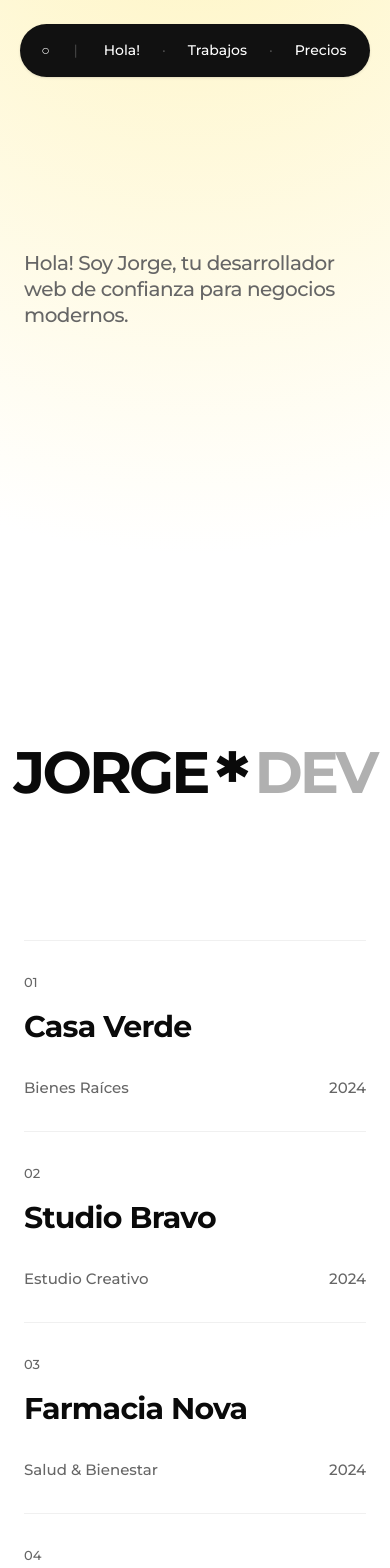
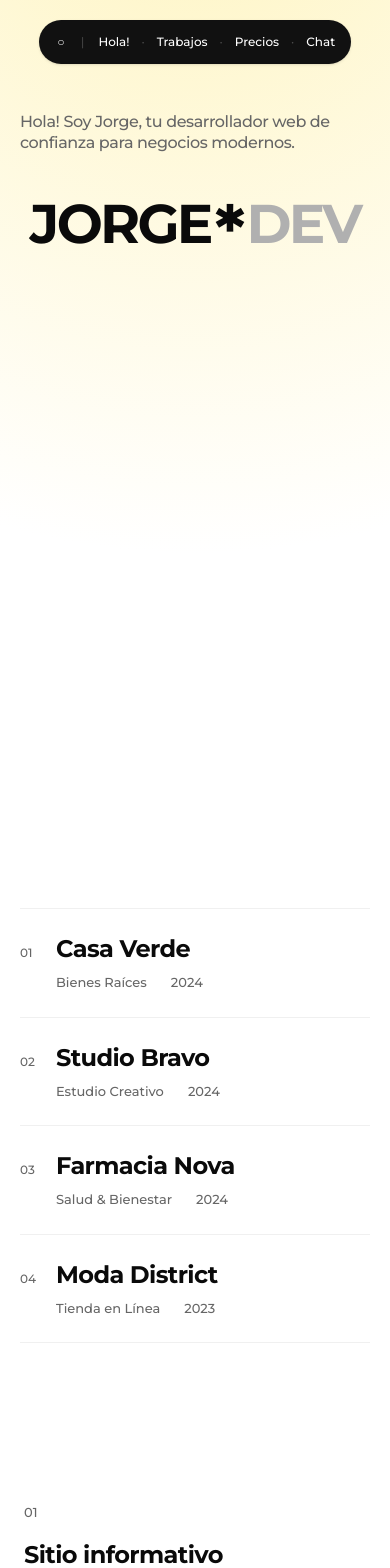
Before and after one commit to Miyorch19/Portafolio, a Next.js app: page / in a window 390 px wide. Shown: the top 1568 px of the page. Built offline with nearby package versions, Linux system fonts and the light colour scheme.

Commit message:
feat: diseño responsivo para móvil

```diff
--- a/components/HeroSection.tsx
+++ b/components/HeroSection.tsx
@@ -10,6 +10,7 @@ export default function HeroSection() {
       }}
       aria-label="Presentación"
     >
+      {/* Dark mode overlay */}
       <div
         className="absolute inset-0 opacity-0 dark:opacity-100 transition-opacity duration-300 pointer-events-none"
         style={{
@@ -17,25 +18,27 @@ export default function HeroSection() {
         }}
       />
 
-      <div className="relative z-10 flex flex-col flex-1 w-full max-w-[1400px] mx-auto px-6 md:px-12 pt-48 pb-12 min-h-[90vh] md:min-h-screen">
-        <div className="fade-up fade-up-d1 max-w-[500px] text-left mt-8 md:mt-16">
-          <p className="text-[20px] md:text-[26px] text-muted dark:text-[#888] font-medium leading-[1.3] tracking-tight">
-            <br />
-              Hola! Soy Jorge, tu desarrollador web de confianza para negocios modernos.
-            </p>
+      <div className="relative z-10 flex flex-col flex-1 w-full max-w-[1400px] mx-auto px-5 sm:px-8 md:px-12 pt-28 sm:pt-36 md:pt-48 pb-8 sm:pb-12 min-h-screen">
+        {/* Top left description */}
+        <div className="fade-up fade-up-d1 max-w-[480px]">
+          <p className="text-[16px] sm:text-[20px] md:text-[26px] text-muted dark:text-[#888] font-medium leading-[1.3] tracking-tight">
+            Hola! Soy Jorge, tu desarrollador web de confianza para negocios modernos.
+          </p>
         </div>
 
-        <div className="flex-1" />
+        {/* Gap between text and title */}
+        <div className="h-12 sm:h-20 md:h-32" />
 
-        <div className="fade-up fade-up-d3 w-full flex justify-center mt-16 md:mt-0">
+        {/* Bottom giant text */}
+        <div className="fade-up fade-up-d3 w-full flex justify-center pb-4 sm:pb-8">
           <h1
-            className="font-bold leading-[0.8] tracking-tighter flex items-center justify-center gap-2 sm:gap-4 md:gap-6 w-full whitespace-nowrap"
-            style={{ fontSize: "clamp(50px, 15vw, 300px)" }}
+            className="font-bold leading-[0.8] tracking-tighter flex items-center justify-center gap-1 sm:gap-3 md:gap-6 w-full whitespace-nowrap"
+            style={{ fontSize: "clamp(42px, 14vw, 300px)" }}
           >
             <span className="text-ink dark:text-white uppercase">JORGE</span>
             <span
               className="text-ink dark:text-white font-bold translate-y-[0.12em]"
-              style={{ fontSize: "clamp(70px, 20vw, 400px)", lineHeight: "0.5" }}
+              style={{ fontSize: "clamp(56px, 18vw, 400px)", lineHeight: "0.5" }}
             >
               *
             </span>
--- a/components/Navbar.tsx
+++ b/components/Navbar.tsx
@@ -7,36 +7,41 @@ export default function Navbar() {
 
   return (
     <nav
-      className="fixed top-0 left-0 right-0 z-50 flex justify-center pt-6 md:pt-8 fade-up"
+      className="fixed top-0 left-0 right-0 z-50 flex justify-center pt-5 fade-up"
       aria-label="Navegación principal"
     >
-      <div className="flex items-center gap-1.5 bg-[#111111] dark:bg-white text-white dark:text-[#0A0A0A] rounded-full px-2 py-2 text-[14px] font-medium shadow-sm">
+      <div className="flex items-center gap-0.5 sm:gap-1.5 bg-[#111111] dark:bg-white text-white dark:text-[#0A0A0A] rounded-full px-1.5 sm:px-2 py-1.5 text-[12px] sm:text-[14px] font-medium shadow-sm">
+        {/* Theme toggle */}
         <button
           onClick={toggle}
           aria-label={theme === "light" ? "Activar modo oscuro" : "Activar modo claro"}
-          className="w-9 h-9 rounded-full flex items-center justify-center hover:bg-white/10 dark:hover:bg-black/10 transition-colors duration-200"
+          className="w-8 h-8 rounded-full flex items-center justify-center hover:bg-white/10 dark:hover:bg-black/10 transition-colors duration-200"
         >
           {theme === "light" ? "○" : "●"}
         </button>
 
-        <span className="text-white/20 dark:text-black/20 select-none px-1">
-          |
-        </span>
+        <span className="text-white/20 dark:text-black/20 select-none px-0.5 sm:px-1">|</span>
 
-        <a href="#hero" className="px-4 py-2 rounded-full hover:bg-white/10 dark:hover:bg-black/10 transition-colors">
+        <a href="#hero" className="px-2.5 sm:px-4 py-1.5 sm:py-2 rounded-full hover:bg-white/10 dark:hover:bg-black/10 transition-colors">
           Hola!
         </a>
 
         <span className="text-white/25 dark:text-black/25 select-none">·</span>
 
-        <a href="#work" className="px-4 py-2 rounded-full hover:bg-white/10 dark:hover:bg-black/10 transition-colors">
+        <a href="#work" className="px-2.5 sm:px-4 py-1.5 sm:py-2 rounded-full hover:bg-white/10 dark:hover:bg-black/10 transition-colors">
           Trabajos
         </a>
 
         <span className="text-white/25 dark:text-black/25 select-none">·</span>
 
-        <a href="#precios" className="px-4 py-2 rounded-full hover:bg-white/10 dark:hover:bg-black/10 transition-colors">
+        <a href="#precios" className="px-2.5 sm:px-4 py-1.5 sm:py-2 rounded-full hover:bg-white/10 dark:hover:bg-black/10 transition-colors">
           Precios
+        </a>
+
+        <span className="text-white/25 dark:text-black/25 select-none">·</span>
+
+        <a href="#contacto" className="px-2.5 sm:px-4 py-1.5 sm:py-2 rounded-full hover:bg-white/10 dark:hover:bg-black/10 transition-colors">
+          Chat
         </a>
       </div>
     </nav>
--- a/components/PricingSection.tsx
+++ b/components/PricingSection.tsx
@@ -3,58 +3,55 @@ const plans = [
     name: "Básico",
     price: "$3,000",
     monthly: "+ $350 / mes",
-    highlight: false,
     features: ["Hasta 5 páginas", "Diseño responsivo", "Formulario de contacto", "Hosting incluido"],
   },
   {
     name: "Estándar",
     price: "$5,500",
     monthly: "+ $500 / mes",
-    highlight: true,
     features: ["Hasta 10 páginas", "Diseño a medida", "Blog integrado", "SEO avanzado", "Soporte prioritario"],
   },
   {
     name: "Con citas",
     price: "$8,000",
     monthly: "+ $600 / mes",
-    highlight: false,
     features: ["Todo del Estándar", "Sistema de reservas", "Calendario integrado", "Notificaciones email"],
   },
   {
     name: "Tienda",
     price: "$14,000",
     monthly: "+ $800 / mes",
-    highlight: false,
     features: ["Productos ilimitados", "Pasarela de pagos", "Gestión de inventario", "Panel de pedidos"],
   },
 ];
 
 export default function PricingSection() {
   return (
-    <section id="precios" className="py-24 bg-white dark:bg-[#0A0A0A]">
-      <div className="max-w-[900px] mx-auto px-6 md:px-8">
-        <div className="grid grid-cols-1 md:grid-cols-2 lg:grid-cols-4 gap-6 fade-up fade-up-d2">
+    <section id="precios" className="py-16 sm:py-24 bg-white dark:bg-[#0A0A0A]">
+      <div className="max-w-[900px] mx-auto px-5 sm:px-8">
+        {/* 1 col → 2 col → 4 col */}
+        <div className="grid grid-cols-1 sm:grid-cols-2 lg:grid-cols-4 gap-4 sm:gap-6 fade-up fade-up-d2">
           {plans.map((plan) => (
             <div
               key={plan.name}
-              className="group flex flex-col p-8 transition-all duration-300 hover:scale-[1.02] hover:-translate-y-1 hover:shadow-lg hover:shadow-black/5 dark:hover:shadow-white/5 border border-transparent hover:border-[#F0F0F0] dark:hover:border-[#222] bg-[#FAFAFA] dark:bg-[#111]"
+              className="group flex flex-col p-6 sm:p-8 transition-all duration-300 hover:scale-[1.02] hover:-translate-y-1 hover:shadow-lg hover:shadow-black/5 dark:hover:shadow-white/5 border border-transparent hover:border-[#F0F0F0] dark:hover:border-[#222] bg-[#FAFAFA] dark:bg-[#111]"
             >
-              <h3 className="text-[16px] font-bold text-ink dark:text-white mb-8 tracking-tight">
+              <h3 className="text-[15px] sm:text-[16px] font-bold text-ink dark:text-white mb-6 sm:mb-8 tracking-tight">
                 {plan.name}
               </h3>
 
-              <div className="mb-8">
-                <p className="text-3xl font-bold text-ink dark:text-white tracking-tighter leading-none mb-2">
+              <div className="mb-6 sm:mb-8">
+                <p className="text-2xl sm:text-3xl font-bold text-ink dark:text-white tracking-tighter leading-none mb-2">
                   {plan.price}
                 </p>
-                <p className="text-[14px] text-muted dark:text-[#888] font-medium">
+                <p className="text-[13px] sm:text-[14px] text-muted dark:text-[#888] font-medium">
                   {plan.monthly}
                 </p>
               </div>
 
-              <ul className="flex flex-col gap-3 mt-auto">
+              <ul className="flex flex-col gap-2.5 sm:gap-3 mt-auto">
                 {plan.features.map((f) => (
-                  <li key={f} className="text-[13px] text-muted dark:text-[#666] font-medium">
+                  <li key={f} className="text-[12px] sm:text-[13px] text-muted dark:text-[#666] font-medium">
                     {f}
                   </li>
                 ))}
--- a/components/ProjectsSection.tsx
+++ b/components/ProjectsSection.tsx
@@ -7,27 +7,29 @@ const projects = [
 
 export default function ProjectsSection() {
   return (
-    <section id="work" className="py-24 bg-white dark:bg-[#0A0A0A]">
-      <div className="max-w-[900px] mx-auto px-6 md:px-8">
+    <section id="work" className="py-16 sm:py-24 bg-white dark:bg-[#0A0A0A]">
+      <div className="max-w-[900px] mx-auto px-5 sm:px-8">
         <div className="fade-up fade-up-d2">
-          {projects.map((project, i) => (
+          {projects.map((project) => (
             <div
               key={project.num}
-              className="group flex flex-col md:flex-row md:items-baseline gap-4 md:gap-8 py-8 border-b border-[#F0F0F0] dark:border-[#1E1E1E] first:border-t"
+              className="group py-6 sm:py-8 border-b border-[#F0F0F0] dark:border-[#1E1E1E] first:border-t"
             >
-              <span className="text-[13px] text-muted dark:text-[#666] font-medium w-8 shrink-0">
-                {project.num}
-              </span>
-
-              <h3 className="flex-1 text-3xl md:text-5xl font-bold text-ink dark:text-white tracking-tight transition-transform duration-300 group-hover:translate-x-3">
-                {project.name}
-              </h3>
-
-              <div className="flex justify-between md:justify-end gap-12 md:w-48 shrink-0 mt-4 md:mt-0">
-                <span className="text-[15px] text-muted dark:text-[#666] font-medium">
+              {/* Mobile: stacked. Desktop: single row */}
+              <div className="flex items-baseline gap-3 sm:gap-8">
+                <span className="text-[12px] sm:text-[13px] text-muted dark:text-[#666] font-medium w-6 sm:w-8 shrink-0">
+                  {project.num}
+                </span>
+                <h3 className="flex-1 text-2xl sm:text-4xl md:text-5xl font-bold text-ink dark:text-white tracking-tight transition-transform duration-300 group-hover:translate-x-3">
+                  {project.name}
+                </h3>
+              </div>
+              {/* Meta row — always below on mobile, hidden type+year inline on md */}
+              <div className="flex gap-6 mt-2 sm:mt-3 pl-9 sm:pl-14">
+                <span className="text-[13px] sm:text-[15px] text-muted dark:text-[#666] font-medium">
                   {project.type}
                 </span>
-                <span className="text-[15px] text-muted dark:text-[#666] font-medium">
+                <span className="text-[13px] sm:text-[15px] text-muted dark:text-[#666] font-medium">
                   {project.year}
                 </span>
               </div>
```
